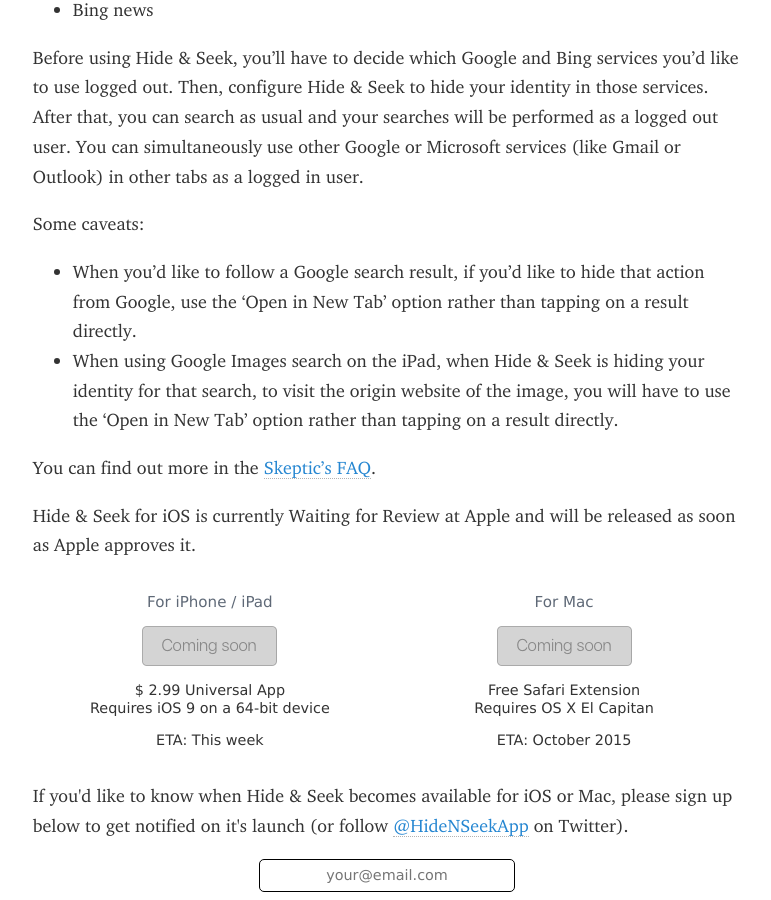
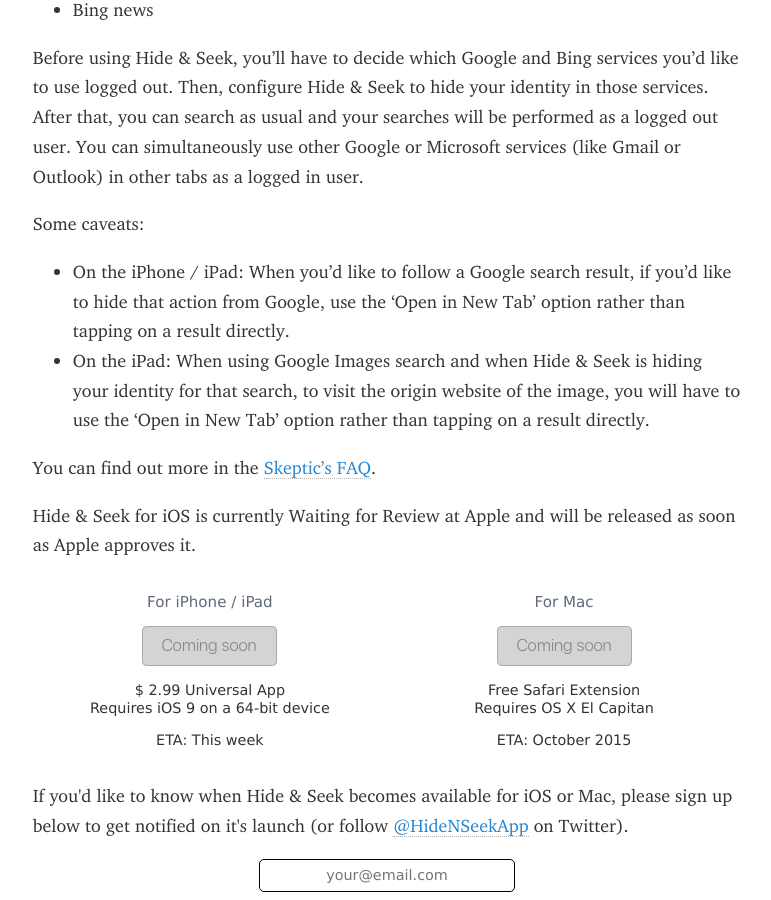
Before and after one commit to roop/roop.github.io, a Jekyll site: the page built from hideandseek/index.md, in a window 1280 px wide and 900 px high, scrolled down 1068 px. Shown: the whole window, without its empty margins (253-1024 px from the left). Built offline with Jekyll 4.4.1, drawn with Linux system fonts in a browser that asks for light colours; some web fonts are replaced.

Commit message:
H&S: Clarify that the caveats are iOS-specific

```diff
--- a/hideandseek/index.md
+++ b/hideandseek/index.md
@@ -50,13 +50,13 @@
 
 Some caveats:
 
-  - When you&rsquo;d like to follow a Google search result, if you&rsquo;d like to
-    hide that action from Google, use the 'Open in New Tab'
-    option rather than tapping on a result directly.
-  - When using Google Images search on the iPad, when Hide & Seek
-    is hiding your identity for that search, to visit the origin
-    website of the image, you will have to use the 'Open in New Tab'
-    option rather than tapping on a result directly.
+  - On the iPhone / iPad: When you'd like to follow a Google search
+    result, if you'd like to hide that action from Google, use the 'Open
+    in New Tab' option rather than tapping on a result directly.
+  - On the iPad: When using Google Images search and when Hide & Seek is
+    hiding your identity for that search, to visit the origin website of
+    the image, you will have to use the 'Open in New Tab' option rather
+    than tapping on a result directly.
 
 You can find out more in the [Skeptic's FAQ](/hideandseek/faq/).
 
```
